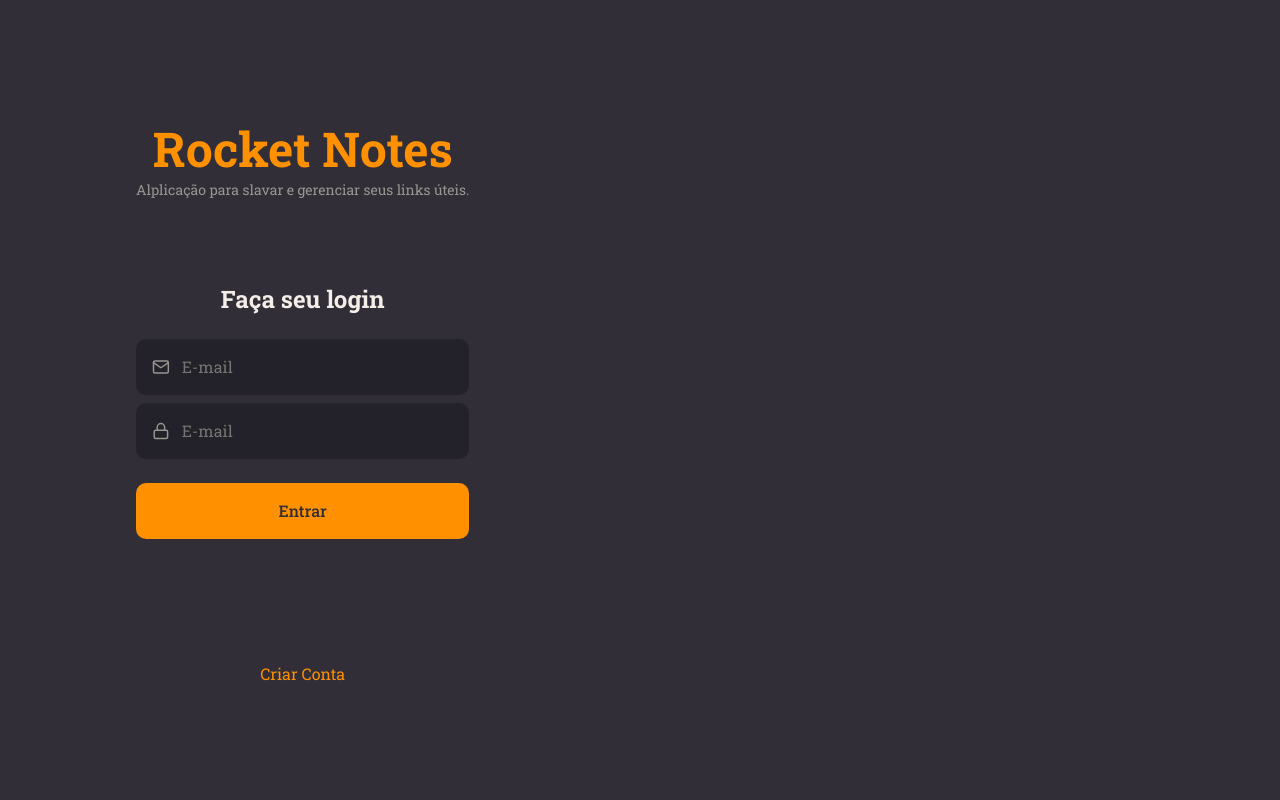
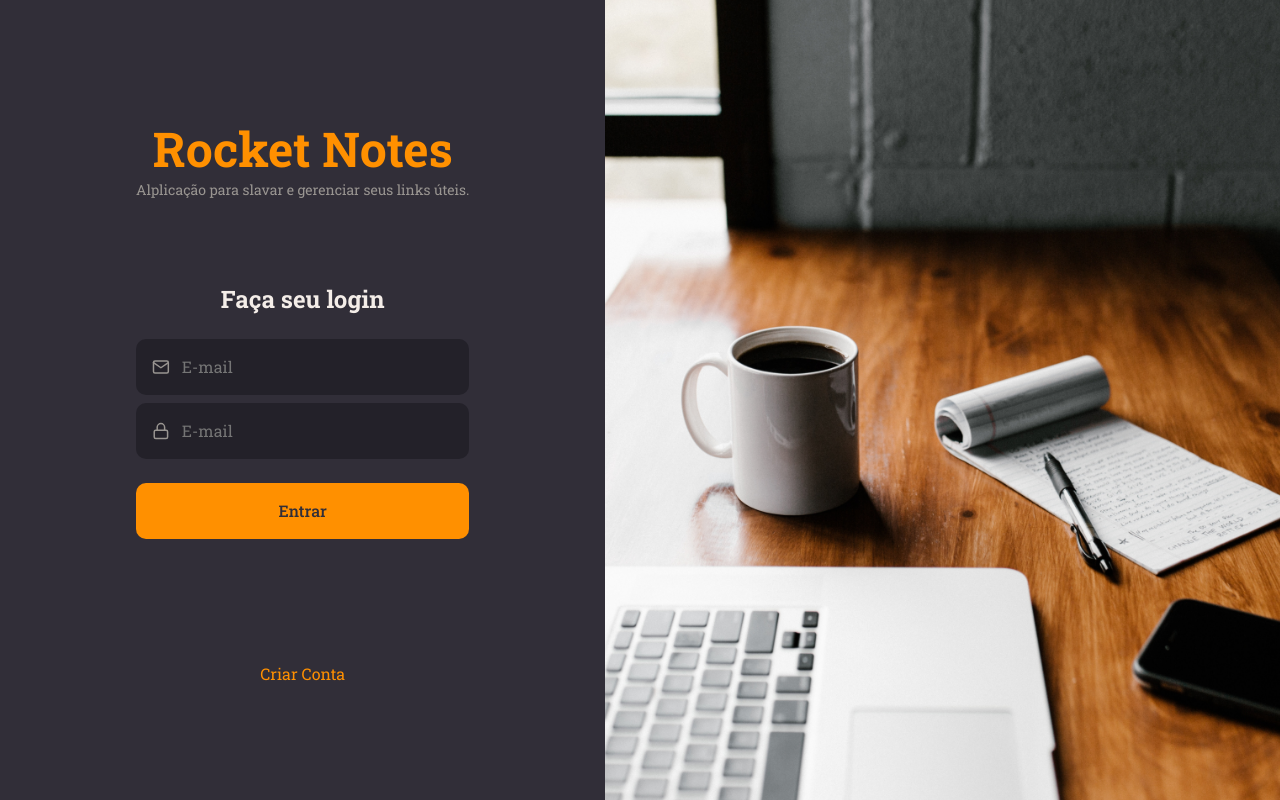
Before and after one commit to gabriel-assana/RocketNotes-Frontend, a React (Vite) app: page / in a window 1280 px wide. Built offline with nearby package versions, Linux system fonts and the light colour scheme.

Commit message:
Adicionando img de background a pagina SignIn

```diff
--- a/src/pages/SignIn/index.jsx
+++ b/src/pages/SignIn/index.jsx
@@ -2,7 +2,7 @@
 
 import { Button } from '../../components/Button';
 import { Input } from '../../components/Input';
-import { Container, Form } from './styles';
+import { Background, Container, Form } from './styles';
 
 export function SignIn() {
     return(
@@ -32,6 +32,8 @@
                 </a>
 
             </Form>
+
+            <Background/>
         </Container>
     )
 }
--- a/src/pages/SignIn/styles.js
+++ b/src/pages/SignIn/styles.js
@@ -1,4 +1,6 @@
 import styled from 'styled-components';
+
+import backgroundImg from '../../assets/background.png';
 
 export const Container = styled.div`
     height: 100vh;
@@ -39,3 +41,10 @@
     }
 
 `
+
+export const Background = styled.div`
+    flex: 1;
+    background:url(${backgroundImg}) no-repeat center center;
+    background-size: cover;
+
+`;
```
Also changed, not shown: src/assets/background.png (added).
